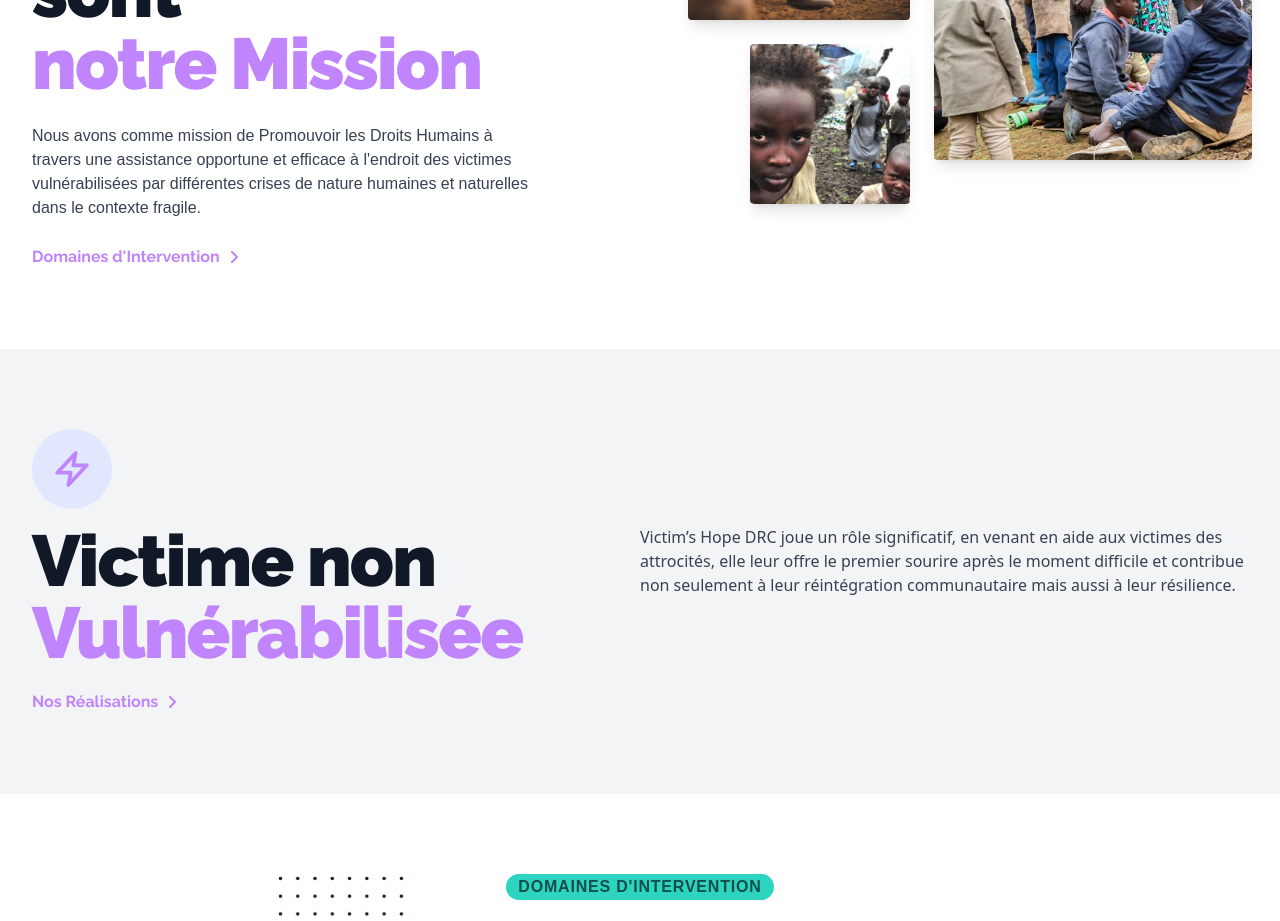
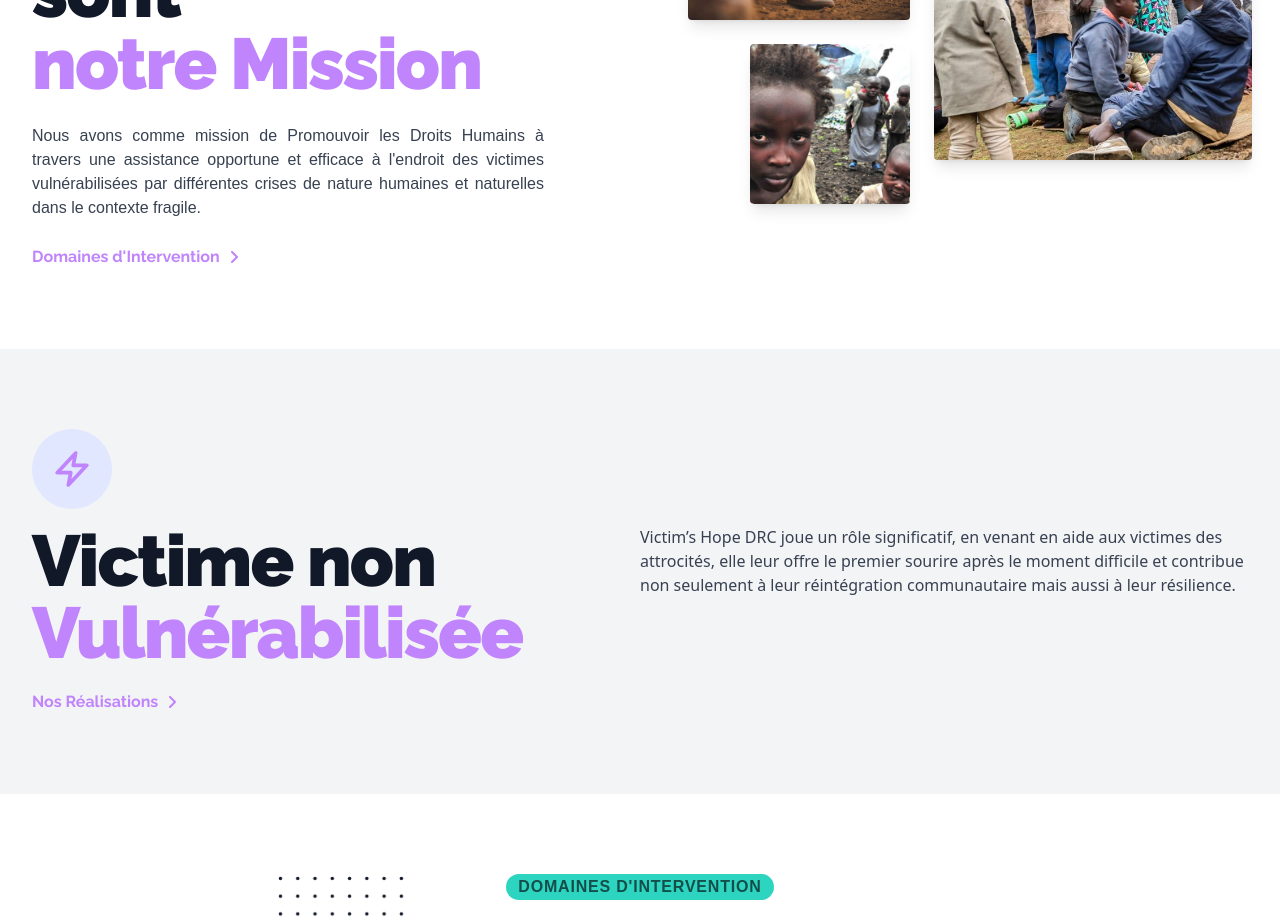
Before and after one commit to josumung999/victimshopedrc, a Next.js app: page / in a window 1280 px wide. Shown: the part 1300-2221 px from the top of the page. Built offline with nearby package versions, Linux system fonts and the light colour scheme; a web font is replaced by a local one.

Commit message:
justified the mission section

```diff
--- a/components/Mission.jsx
+++ b/components/Mission.jsx
@@ -20,7 +20,7 @@ const Mission = () => {
                 notre Mission
               </span>
             </h2>
-            <p className="text-base font-Roboto font-normal text-gray-700 dark:text-gray-300 md:text-lg">
+            <p className="text-base text-justify font-Roboto font-normal text-gray-700 dark:text-gray-300 md:text-lg">
               Nous avons comme mission de Promouvoir les Droits Humains à travers une assistance
               opportune et efficace à l&apos;endroit des victimes vulnérabilisées
               par différentes crises de nature humaines et naturelles dans le
```
